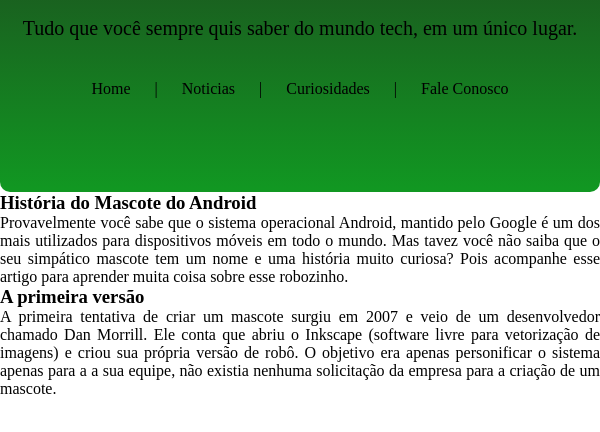
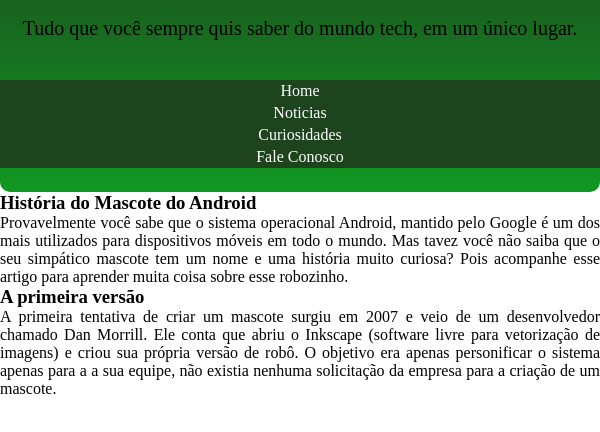
Before and after one commit to AsherBenA/portifolio, a plain HTML site: page siteandroid/index.html in a window 600 px wide. Shown: the part 108-540 px from the top of the page. Drawn offline with Linux system fonts and the light colour scheme.

Commit message:
responsividade aplicando

```diff
--- a/siteandroid/index.html
+++ b/siteandroid/index.html
@@ -4,6 +4,7 @@
     <meta charset="UTF-8">
     <meta name="viewport" content="width=device-width, initial-scale=1.0">
     <title>TecBlog</title>
+    <link rel="stylesheet" type="text/css" href="mobile.css">
     <link rel="stylesheet"  type="text/css" href="style.css">
 </head>
 <body>
@@ -11,10 +12,20 @@
         <h1 id="titulo">CURIOSIDADES DA TECNOLOGIA</h1>
         <p>Tudo que você sempre quis saber do mundo tech, em um único lugar.</p>
         <nav>
-            <a class="nave" href="#">Home</a> |
-            <a class="nave" href="#">Noticias</a> |
-            <a class="nave" href="#">Curiosidades</a> |
-            <a class="nave" href="#">Fale Conosco</a>
+            <ul>
+                <li>
+                    <a class="nave" href="#">Home</a>
+                </li>
+                <li>
+                    <a class="nave" href="#">Noticias</a>
+                </li>
+                <li>
+                    <a class="nave" href="#">Curiosidades</a>
+                </li>
+                <li>
+                    <a class="nave" href="#">Fale Conosco</a>
+                </li>
+            </ul>
         </nav>
     </header>
     <main>
--- /dev/null
+++ b/siteandroid/mobile.css
@@ -0,0 +1,17 @@
+@charset "UTF-8";
+
+@media screen and (min-width: 400px) and (max-width: 680px) {
+    li {
+        display: block;
+        background-color:#1E441E;
+        padding: 2px;
+    }
+    a.nave{
+        color: white;
+    }
+    .nave:hover{
+        color: white;
+        padding: 2;
+        transition: 0.5s;
+    }
+}
--- a/siteandroid/style.css
+++ b/siteandroid/style.css
@@ -39,12 +39,12 @@ header nav{
     text-decoration: none;
     color: black
 }
-.nave:hover{
+/*.nave:hover{
     color: white;
     background-color: #2A7221;
     padding: 10px;
     transition: 0.5s;
-}
+}*/
 
 /*conteudo principal*/
 
```
